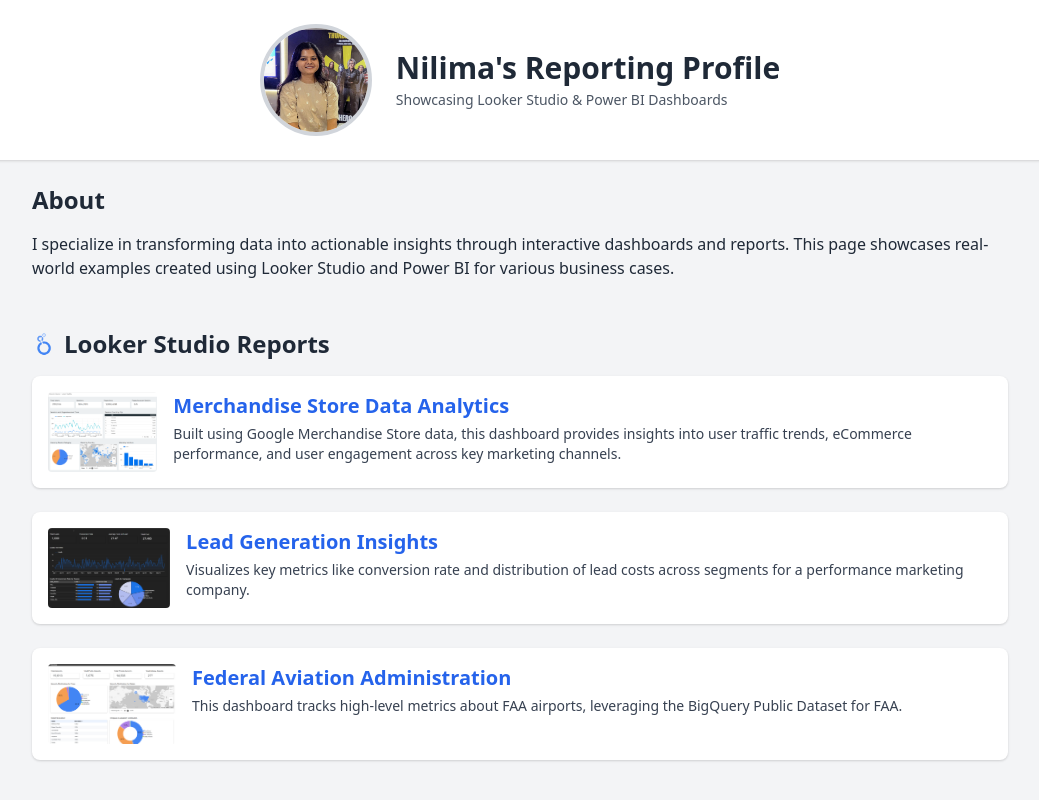
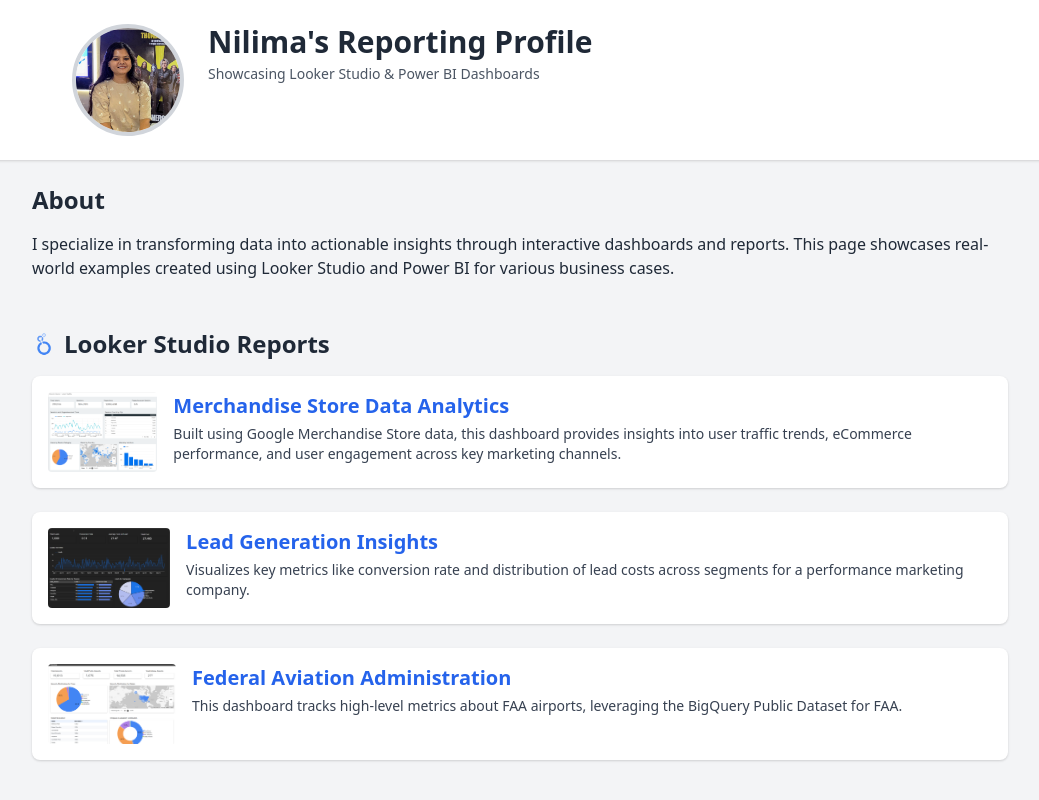
Before and after one commit to nilima-c/nilima-c.github.io, a plain HTML site: page index.html in a window 1280 px wide. Shown: the top 800 px of the page, without its empty margins (120-1159 px from the left). Drawn offline with nearby package versions, Linux system fonts and the light colour scheme.

Commit message:
Update index.html

```diff
--- a/index.html
+++ b/index.html
@@ -8,20 +8,21 @@
 </head>
 <body class="bg-gray-100 text-gray-800 font-sans">
 
-  <header class="bg-white shadow p-6">
-  <div class="flex items-center space-x-6 justify-center">
+ <header class="bg-white shadow p-6">
+  <div class="flex flex-col sm:flex-row items-center sm:items-start sm:space-x-6 text-center sm:text-left max-w-4xl mx-auto">
 
     <!-- Profile Photo -->
-    <img src="https://raw.githubusercontent.com/nilima-c/nilima-c.github.io/refs/heads/main/images/profilePic.jpg" alt="Profile Photo" class="w-28 h-28 rounded-full border-4 border-gray-300 object-cover">
+    <img src="https://raw.githubusercontent.com/nilima-c/nilima-c.github.io/refs/heads/main/images/profilePic.jpg" alt="Profile Photo" class="w-28 h-28 rounded-full border-4 border-gray-300 object-cover mb-4 sm:mb-0">
 
     <!-- Heading & Subtitle -->
-    <div class="text-center sm:text-left">
-      <h1 class="text-3xl font-bold">Nilima's Reporting Profile</h1>
+    <div>
+      <h1 class="text-2xl sm:text-3xl font-bold whitespace-nowrap">Nilima's Reporting Profile</h1>
       <p class="text-sm mt-1 text-gray-600">Showcasing Looker Studio & Power BI Dashboards</p>
     </div>
 
   </div>
 </header>
+
 
 
   <main class="max-w-5xl mx-auto p-6 space-y-12">
```
